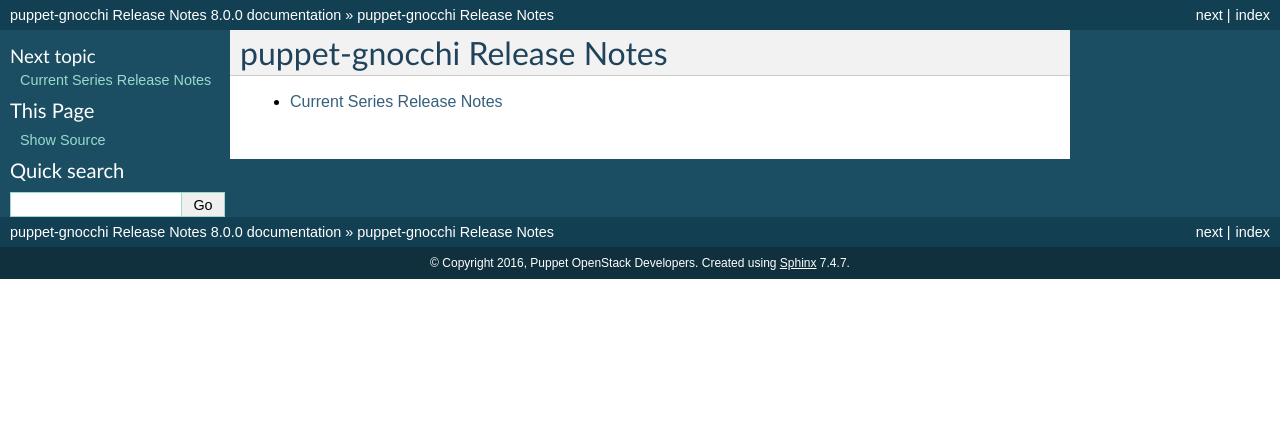
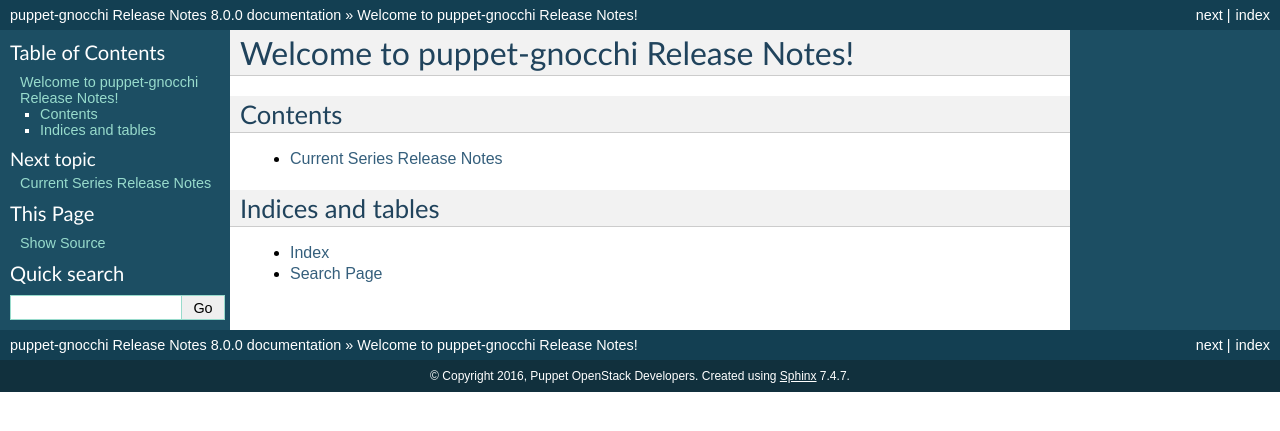
Before and after one commit to openstack/puppet-gnocchi, a Sphinx documentation site: the page built from releasenotes/source/index.rst, in a window 1280 px wide. Shown: the top 431 px of the page. Built offline with Sphinx 7.4.7, drawn with Linux system fonts in a browser that asks for light colours.

Commit message:
Release 8.0.0
* Update CHANGELOG with release notes URL.
* Update README with new release number & name.
* Update metadata.json with new tag & dependencies.
* Add release note prelude for Mitaka.
* Update Reno release note to drop prelude.
* Improve release note landing page.

Change-Id: I27ef3cafd5f5357df76c8b84b4ca52182beba8c7

```diff
--- a/metadata.json
+++ b/metadata.json
@@ -1,6 +1,6 @@
 {
   "name": "openstack-gnocchi",
-  "version": "7.0.0",
+  "version": "8.0.0",
   "author": "OpenStack Contributors",
   "summary": "Puppet module for OpenStack Gnocchi",
   "license": "Apache-2.0",
@@ -32,8 +32,8 @@
   ],
   "dependencies": [
     { "name": "puppetlabs/inifile", "version_requirement": ">=1.0.0 <2.0.0" },
-    { "name": "openstack/keystone", "version_requirement": ">=7.0.0 <8.0.0" },
+    { "name": "openstack/keystone", "version_requirement": ">=8.0.0 <9.0.0" },
     { "name": "puppetlabs/stdlib", "version_requirement": ">=4.0.0 <5.0.0" },
-    { "name": "openstack/openstacklib", "version_requirement": ">=7.0.0 <8.0.0" }
+    { "name": "openstack/openstacklib", "version_requirement": ">=8.0.0 <9.0.0" }
   ]
 }
--- a/releasenotes/source/index.rst
+++ b/releasenotes/source/index.rst
@@ -1,8 +1,18 @@
-============================
-puppet-gnocchi Release Notes
-============================
+========================================
+Welcome to puppet-gnocchi Release Notes!
+========================================
+
+Contents
+========
 
 .. toctree::
-   :maxdepth: 1
+   :maxdepth: 2
 
    unreleased
+
+
+Indices and tables
+==================
+
+* :ref:`genindex`
+* :ref:`search`
```
Also changed, not shown: CHANGELOG.md (+5 -0 lines), 2 other files.
